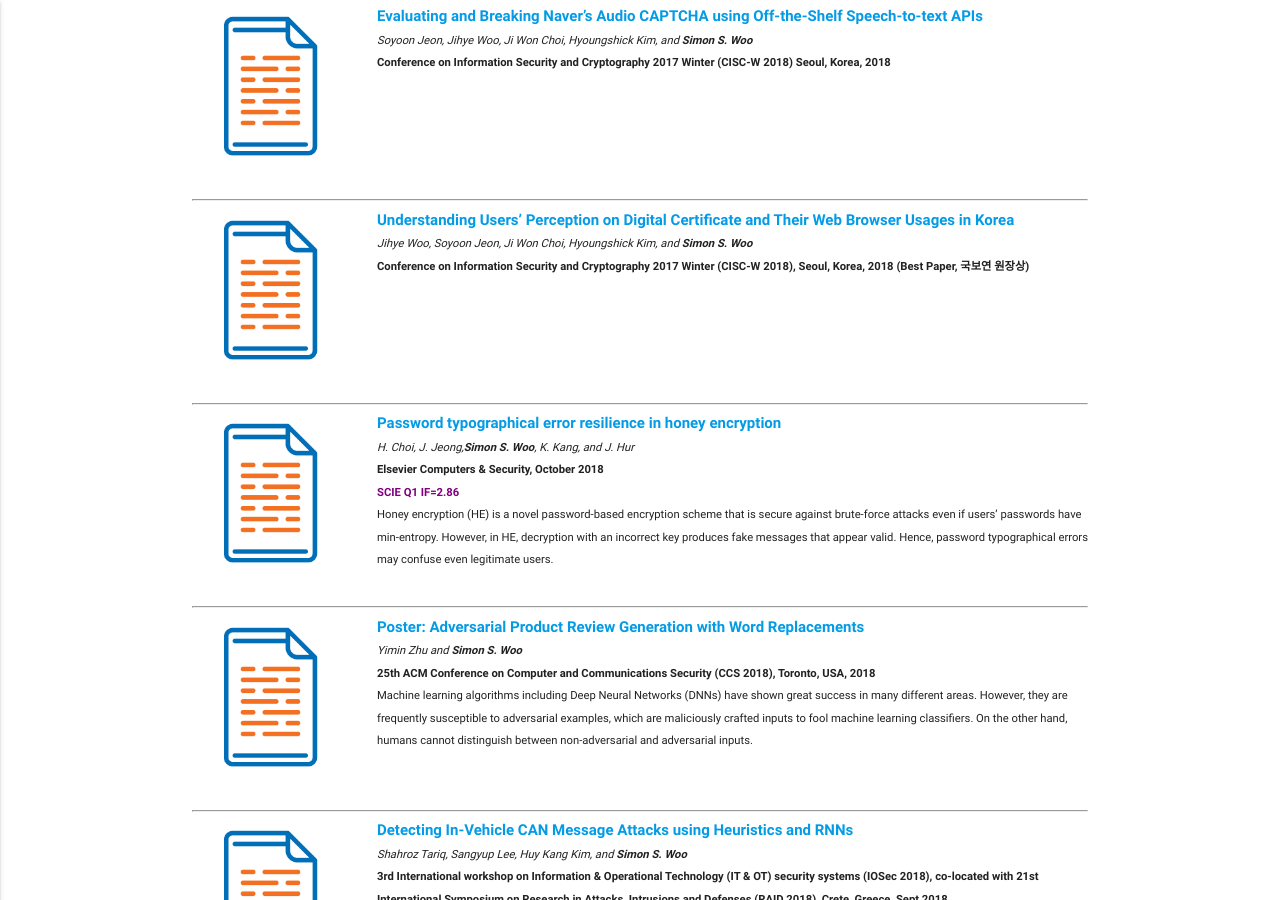
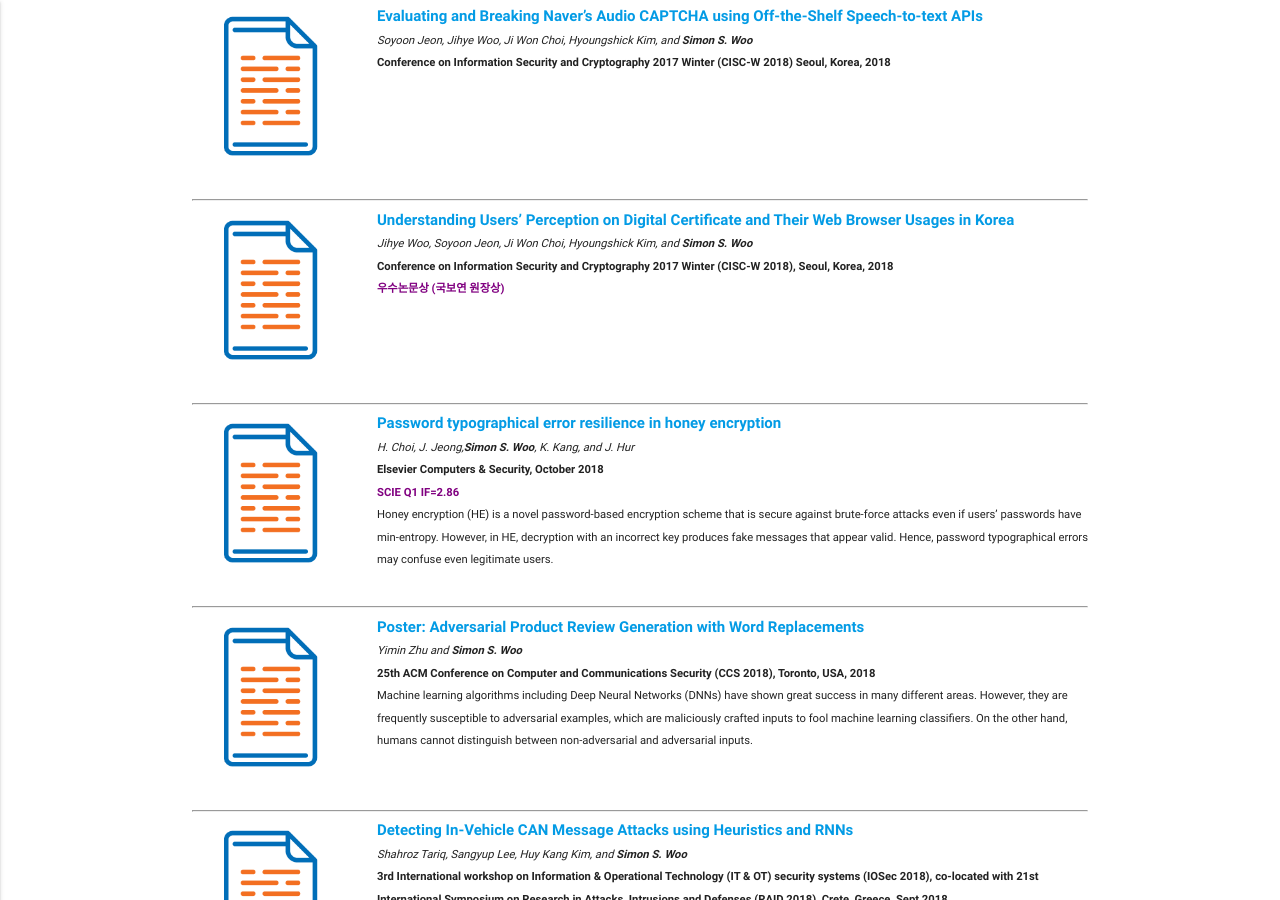
Before and after one commit to Yurim990507/DASH-Lab.github.io, a Jekyll site: the page built from example2.md, in a window 1280 px wide and 900 px high, scrolled down 8447 px. Built offline with Jekyll 4.4.1, drawn with Linux system fonts in a browser that asks for light colours; some of the changed text lies outside the part shown.

Commit message:
Update example2.md

```diff
--- a/example2.md
+++ b/example2.md
@@ -1014,7 +1014,9 @@ permalink: /Publications/
             <tbody>
 
                 <tr> <p style="margin-top: 0px;margin-bottom: 0px;"> <small> <i> Jihye Woo, Soyoon Jeon, Ji Won Choi, Hyoungshick Kim, and <b>Simon S. Woo</b> </i> </small> </p> </tr>
-                <tr> <p style="margin-top: 0px;margin-bottom: 0px;"> <small> <b> Conference on Information Security and Cryptography 2017 Winter (CISC-W 2018), Seoul, Korea, 2018 (Best Paper, 국보연 원장상)</b> </small> </p> </tr>
+                <tr> <p style="margin-top: 0px;margin-bottom: 0px;"> <small> <b> Conference on Information Security and Cryptography 2017 Winter (CISC-W 2018), Seoul, Korea, 2018 </b> </small> </p> </tr>
+
+                <tr> <p style="margin-top: 0px;margin-bottom: 0px;"> <small> <b><font color='purple'>우수논문상 (국보연 원장상)</font></b> </small>  </p> </tr>
 
             </tbody>
             </table>
@@ -1364,8 +1366,8 @@ permalink: /Publications/
             <tbody>
 
                 <tr> <p style="margin-top: 0px;margin-bottom: 0px;"> <small> <i>  <b>Simon S. Woo</b>, Wenzhi Li, and, Hyeran Jeon </i> </small> </p> </tr>
-                <tr> <p style="margin-top: 0px;margin-bottom: 0px;"> <small> <b> Conference on Information Security and Cryptography 2017 Winter (CISC-W), Seoul, Korea, Dec. 2017 (Best paper (우수 논문상)) </b> </small> </p> </tr>
-
+                <tr> <p style="margin-top: 0px;margin-bottom: 0px;"> <small> <b> Conference on Information Security and Cryptography 2017 Winter (CISC-W), Seoul, Korea, Dec. 2017 ( </b> </small> </p> </tr>
+                <tr> <p style="margin-top: 0px;margin-bottom: 0px;"> <small> <b><font color='purple'>우수논문상</font></b> </small>  </p> </tr>
             </tbody>
             </table>
         </div>
```
